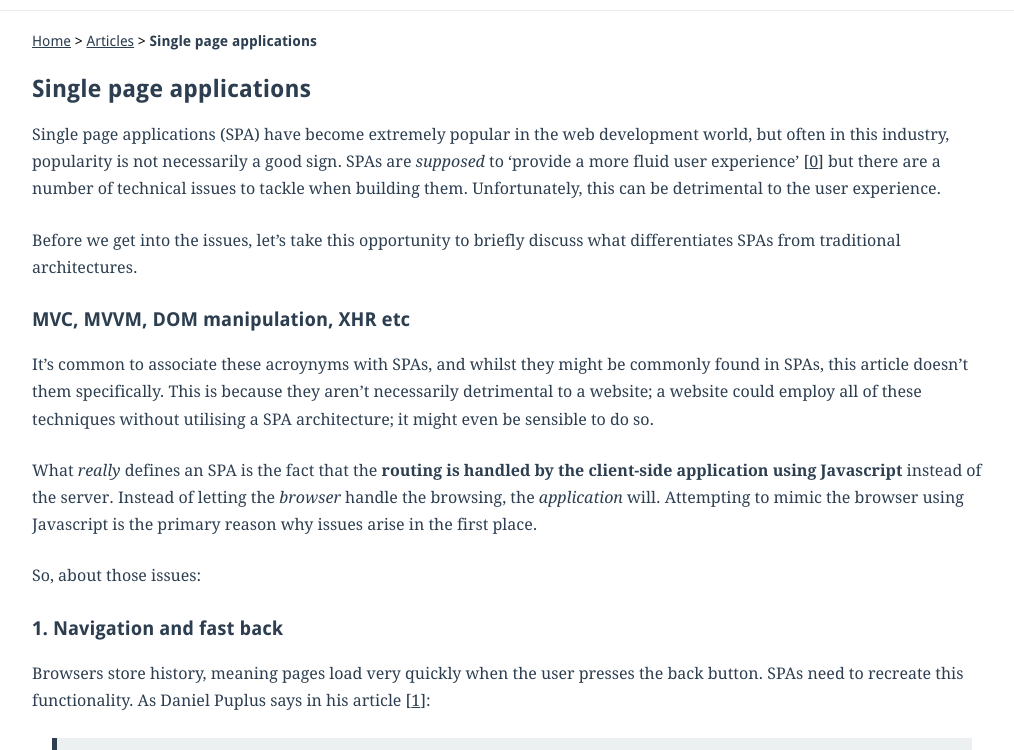
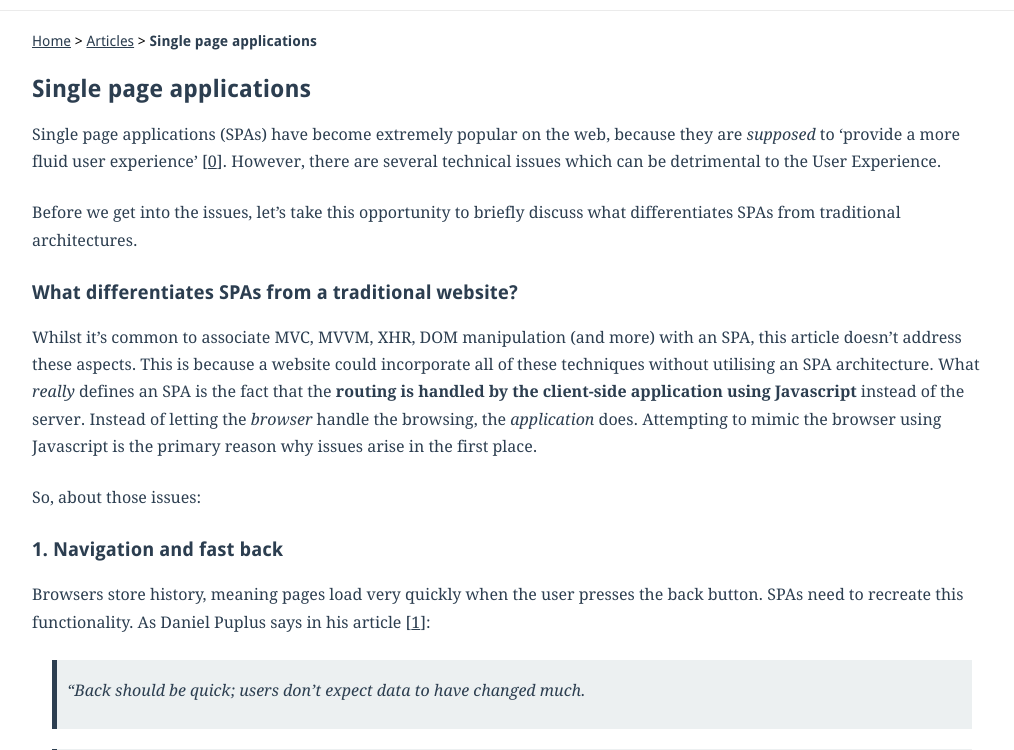
Before and after one commit to adamsilver/adamsilver.io-jekyll, a Jekyll site: the page built from _posts/2014-08-11-single-page-applications.md, in a window 1280 px wide and 900 px high, cut to the strip 150-900 px from the top of the window. Shown: the whole strip, without its empty margins (128-1142 px from the left). Built offline with Jekyll 4.4.1, drawn with Linux system fonts in a browser that asks for light colours; Markdown is read by kramdown in place of the engine named in the settings.

Commit message:
update spa article

```diff
--- a/_posts/2014-08-11-single-page-applications.md
+++ b/_posts/2014-08-11-single-page-applications.md
@@ -5,15 +5,13 @@ date:   2014-08-11 09:00:01
 categories: js
 ---
 
-Single page applications (SPA) have become extremely popular in the web development world, but often in this industry, popularity is not necessarily a good sign. SPAs are *supposed* to 'provide a more fluid user experience' [[0](#ref0)] but there are a number of technical issues to tackle when building them. Unfortunately, this can be detrimental to the user experience.
+Single page applications (SPAs) have become extremely popular on the web, because they are *supposed* to 'provide a more fluid user experience' [[0](#ref0)]. However, there are several technical issues which can be detrimental to the User Experience.
 
 Before we get into the issues, let's take this opportunity to briefly discuss what differentiates SPAs from traditional architectures.
 
-## MVC, MVVM, DOM manipulation, XHR etc
+## What differentiates SPAs from a traditional website?
 
-It's common to associate these acroynyms with SPAs, and whilst they might be commonly found in SPAs, this article doesn't them specifically. This is because they aren't necessarily detrimental to a website; a website could employ all of these techniques without utilising a SPA architecture; it might even be sensible to do so.
-
-What *really* defines an SPA is the fact that the **routing is handled by the client-side application using Javascript** instead of the server. Instead of letting the *browser* handle the browsing, the *application* will. Attempting to mimic the browser using Javascript is the primary reason why issues arise in the first place.
+Whilst it's common to associate MVC, MVVM, XHR, DOM manipulation (and more) with an SPA, this article doesn't address these aspects. This is because a website could incorporate all of these techniques without utilising an SPA architecture. What *really* defines an SPA is the fact that the **routing is handled by the client-side application using Javascript** instead of the server. Instead of letting the *browser* handle the browsing, the *application* does. Attempting to mimic the browser using Javascript is the primary reason why issues arise in the first place.
 
 So, about those issues:
 
```
